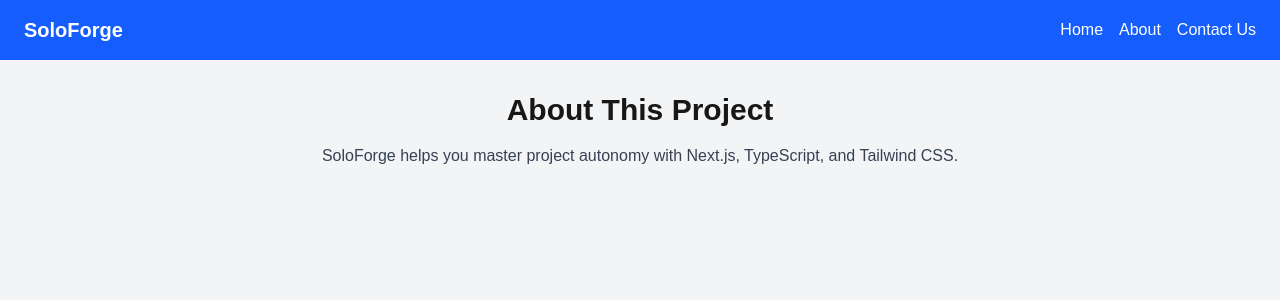
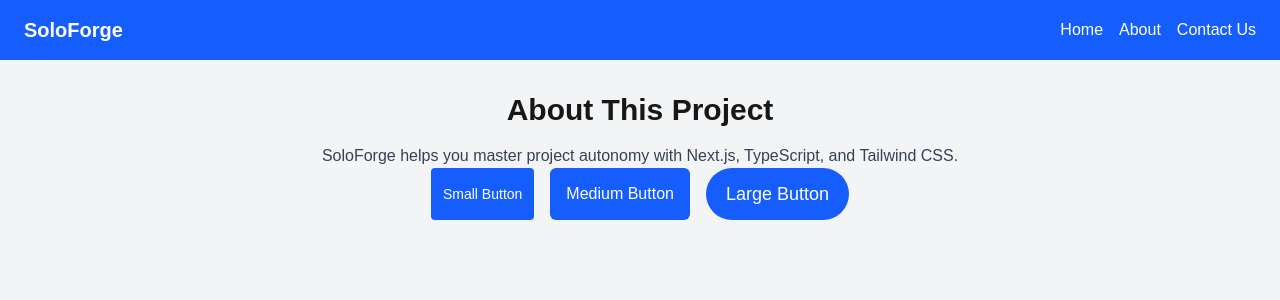
Before and after one commit to mrPullStack/alx-project-0x02-setup, a Next.js app in the folder alx-project-0x02/: page /about in a window 1280 px wide. Shown: the top 300 px of the page. Built offline with nearby package versions, Linux system fonts and the light colour scheme.

Commit message:
create and use a button component

```diff
--- /dev/null
+++ b/alx-project-0x02/components/common/Button.tsx
@@ -0,0 +1,27 @@
+import React from 'react';
+import { type ButtonProps } from '@/interfaces';
+
+const sizeClasses = {
+    small: 'px-3 py-1 text-sm',
+    medium: 'px-4 py-2 text-base',
+    large: 'px-5 py-3 text-lg',
+};
+
+const Button: React.FC<ButtonProps> = ({
+    label,
+    size = 'medium',
+    shape = 'rounded-md',
+    onClick,
+    className = '',
+}) => {
+    return (
+        <button
+        onClick={onClick}
+        className={`bg-blue-600 text-white ${sizeClasses[size]} ${shape} hover:bg-blue-700 transition ${className}`}
+        >
+        {label}
+        </button>
+    );
+};
+
+export default Button;
--- a/alx-project-0x02/interfaces/index.ts
+++ b/alx-project-0x02/interfaces/index.ts
@@ -7,6 +7,8 @@
 // Interface for a button component
 export interface ButtonProps {
     label: string;
+    size?: 'small' | 'medium' | 'large';
+    shape?: 'rounded-sm' | 'rounded-md' | 'rounded-full';
     onClick?: () => void;
     type?: 'button' | 'submit' | 'reset';
     className?: string;
--- a/alx-project-0x02/pages/about.tsx
+++ b/alx-project-0x02/pages/about.tsx
@@ -1,5 +1,6 @@
 import Head from 'next/head';
 import Header from '@/components/layout/Header';
+import Button from '@/components/common/Button';
 
 export default function AboutPage() {
     return (
@@ -14,6 +15,12 @@
             <p className="mt-4 text-gray-700">
                 SoloForge helps you master project autonomy with Next.js, TypeScript, and Tailwind CSS.
             </p>
+
+            <div className='flex justify-center gap-4 flex-wrap'>
+                <Button label="Small Button" size="small" shape="rounded-sm" />
+                <Button label="Medium Button" size="medium" shape="rounded-md" />
+                <Button label="Large Button" size="large" shape="rounded-full" />
+            </div>
             </div>
         </main>
         </>
```
